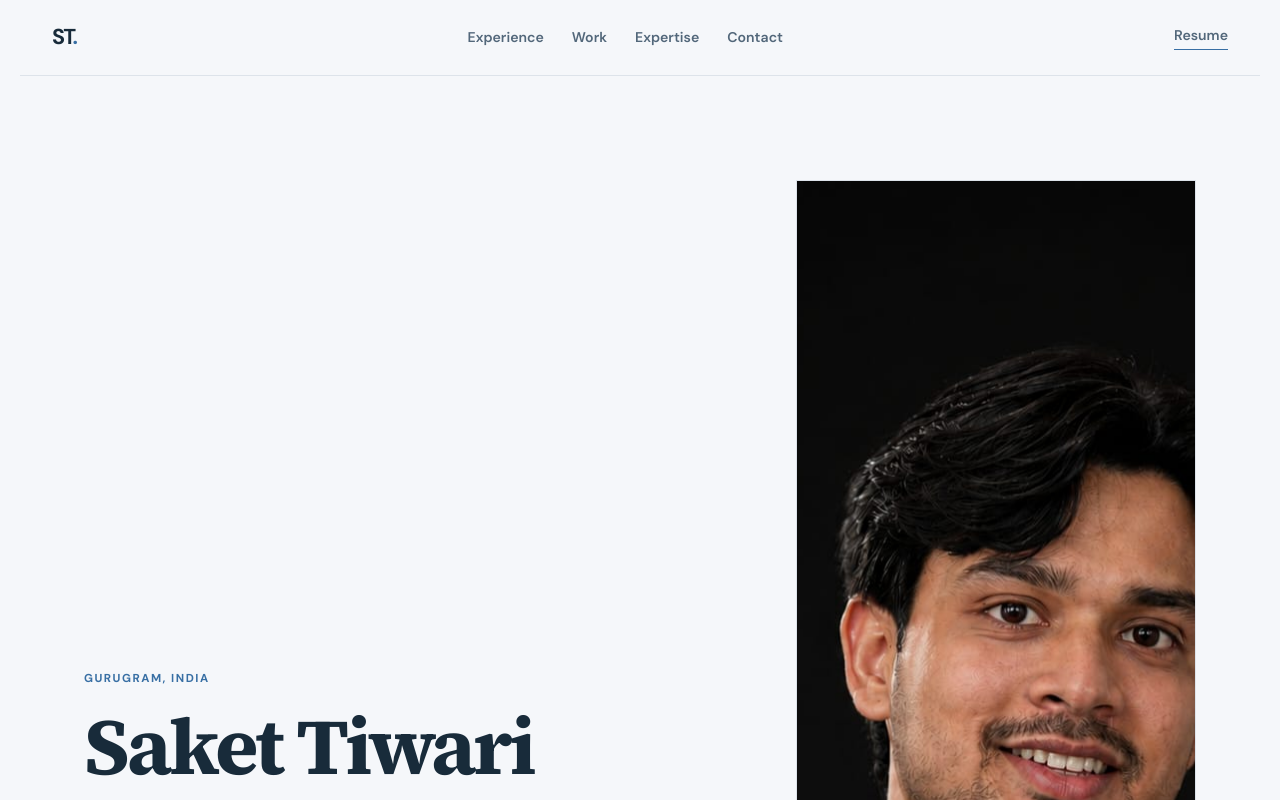
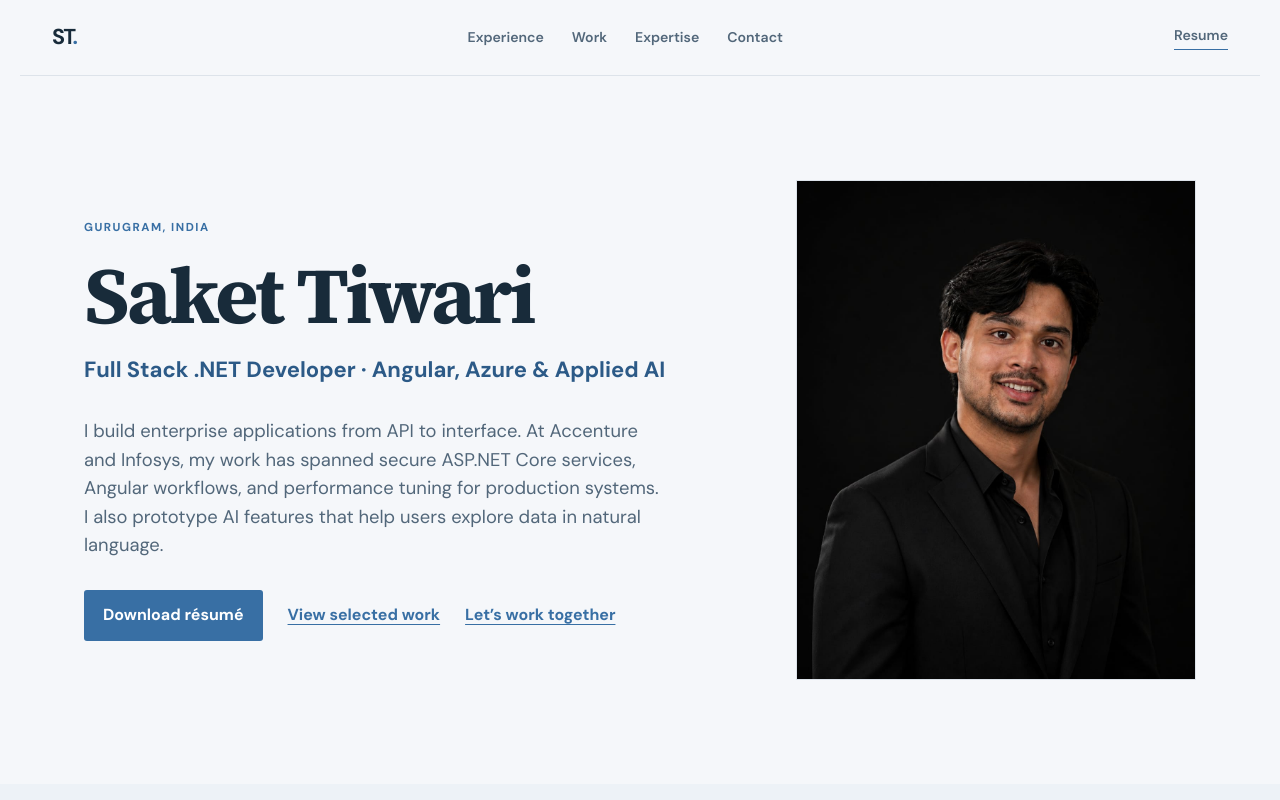
Before and after one commit to sakthere/sakthere.github.io, an Angular app: page / in a window 1280 px wide. Shown: the top 800 px of the page. Built offline with nearby package versions, Linux system fonts and the light colour scheme.

Commit message:
Fix portrait aspect ratio and tighten hero spacing

```diff
--- a/src/refinements.css
+++ b/src/refinements.css
@@ -1,3 +1,18 @@
+.hero.section {
+  min-height: 0;
+  padding-block: clamp(3rem, 6vw, 5rem);
+}
+
+.hero .portrait {
+  height: auto;
+  aspect-ratio: 4 / 5;
+  object-position: center 35%;
+}
+
+.hero .portrait-wrap {
+  width: min(100%, 340px);
+}
+
 .hero-role {
   color: var(--color-accent-hover);
   font-size: clamp(1.125rem, 2vw, 1.375rem);
```
